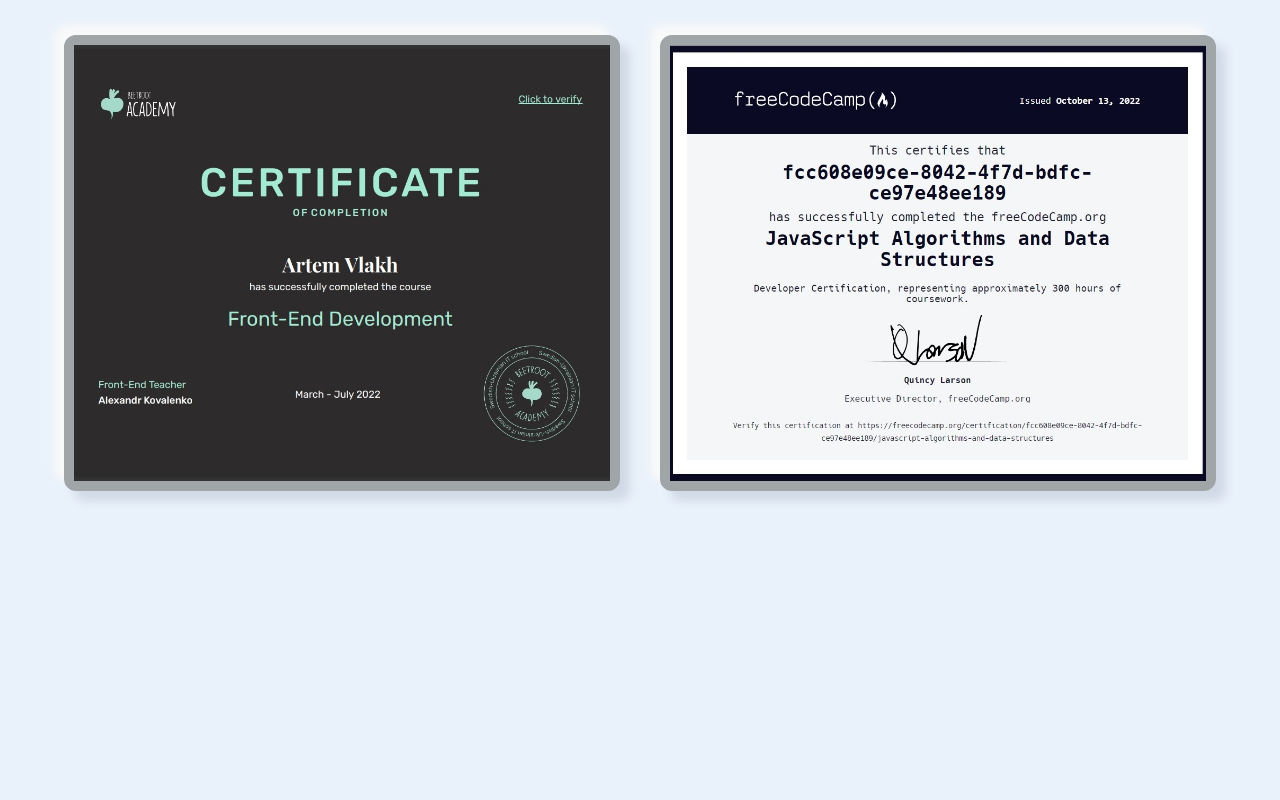
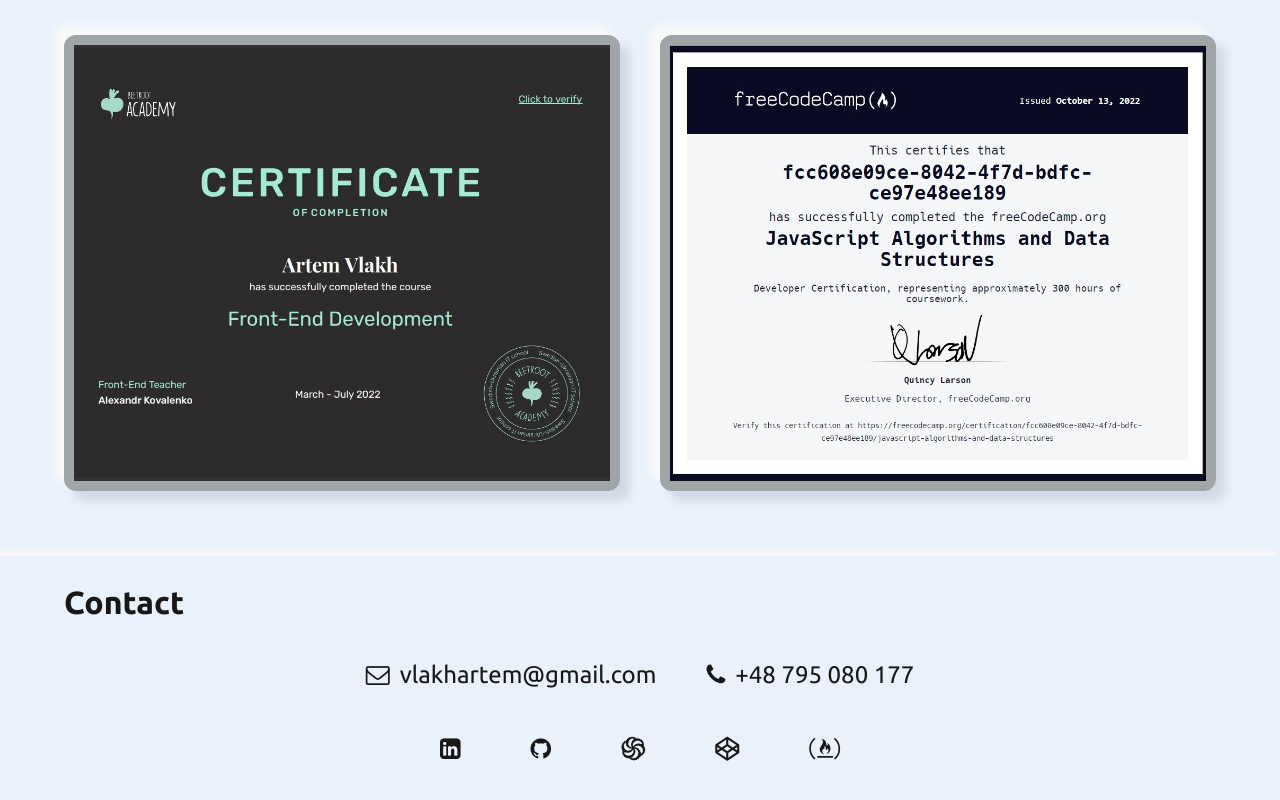
Before and after one commit to avlakh/portfolio, a Vue app: page / in a window 1280 px wide. Shown: the part 2535-3335 px from the top of the page. Before the commit the page ends 3091 px from the top, so only its background shows below. Built offline with nearby package versions, Linux system fonts and the light colour scheme.

Commit message:
added footer

```diff
--- /dev/null
+++ b/src/assets/css/footer.scss
@@ -0,0 +1,38 @@
+@import 'vars.scss';
+
+footer {
+    box-shadow: 5px 5px 5px #d1d9e6, -5px -5px 5px #f9f9f9;
+    .container h2 {
+        margin-bottom: 40px;
+    }
+}
+
+
+.footer-content {
+    margin-bottom: 20px;
+    a {
+        font-size: 24px;
+        &:hover {
+            color: $accent-clr;
+        }
+    }
+
+}
+
+.footer-contact {
+    display: flex;
+    justify-content: center;
+    gap: 50px;
+    margin-bottom: 40px;
+    a {
+        display: flex;
+        align-items: center;
+        gap: 10px;
+    }
+}
+
+.footer-icons {
+    display: flex;
+    gap: 30px;
+    justify-content: center;
+}
--- a/src/assets/css/header.scss
+++ b/src/assets/css/header.scss
@@ -7,8 +7,6 @@
     z-index: 100;
     background-color: #e9f1fb;
     transition: all 0.2s ease;
-    // TODO: add box shadow on scroll, header to change on scroll
-    // box-shadow: 10px 10px 10px #d1d9e6, -10px -10px 10px #f9f9f9;
 }
 
 .container,
--- a/src/assets/css/main.scss
+++ b/src/assets/css/main.scss
@@ -1,3 +1,5 @@
+@import 'vars.scss';
+
 #projects {
     padding: 40px 0;
     h2 {
@@ -20,6 +22,10 @@
     border-radius: 12px;
     &:hover {
         box-shadow: 5px 5px 5px #d1d9e6, -5px -5px 5px #f9f9f9;
+        color: $accent-clr;
+    }
+    &:active {
+        box-shadow: inset 5px 5px 5px #d1d9e6, inset -5px -5px 5px #f9f9f9;
     }
 }
 
@@ -30,6 +36,10 @@
     border-radius: 12px;
     &:hover {
         box-shadow: 5px 5px 5px #d1d9e6, -5px -5px 5px #f9f9f9;
+        color: $accent-clr;
+    }
+    &:active {
+        box-shadow: inset 5px 5px 5px #d1d9e6, inset -5px -5px 5px #f9f9f9;
     }
 }
 
--- a/src/components/SiteFooter.vue
+++ b/src/components/SiteFooter.vue
@@ -1,5 +1,32 @@
+<template>
+    <footer>
+        <div class="container">
+            <h2>Contact</h2>
+            <div class="footer-content">
+                <div class="footer-contact">
+                    <a href="mailto:vlakhartem@gmail.com"><i class="icon icon-envelope-o"></i><span>vlakhartem@gmail.com</span></a>
+                    <a href="tel:+48795080177"><i class="icon icon-phone"></i><span>+48 795 080 177</span></a>
+                </div>
+                <ul class="footer-icons">
+                    <li><a href="https://www.linkedin.com/in/artem-vlakh-407b36183/" target="_blank" title="LinkedIn"><i class="icon icon-linkedin-square"></i></a></li>
+                    <li><a href="https://github.com/avlakh" target="_blank" title="GitHub"><i class="icon icon-github"></i></a></li>
+                    <li><a href="https://www.codewars.com/users/avlakh" target="_blank" title="Codewars"><i class="icon icon-codewars"></i></a></li>
+                    <li><a href="https://codepen.io/avlakh" target="_blank" title="CodePen"><i class="icon icon-codepen"></i></a></li>
+                    <li><a href="https://www.freecodecamp.org/fcc608e09ce-8042-4f7d-bdfc-ce97e48ee189" target="_blank" title="freeCodeCamp"><i class="icon icon-free-code-camp"></i></a></li>
+                </ul>
+            </div>
+        </div>
+    </footer>
+</template>
+
 <script>
 export default {
     name: 'SiteFooter'
 }
 </script>
+
+<style lang="scss">
+
+@import '@/assets/css/footer.scss';
+
+</style>
```
